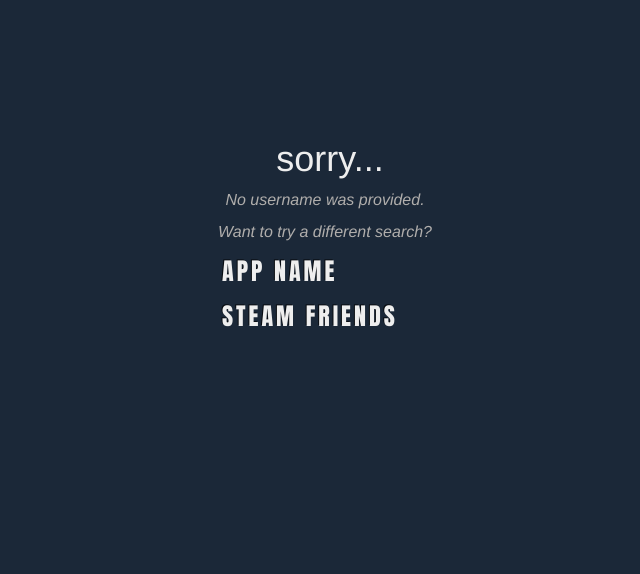
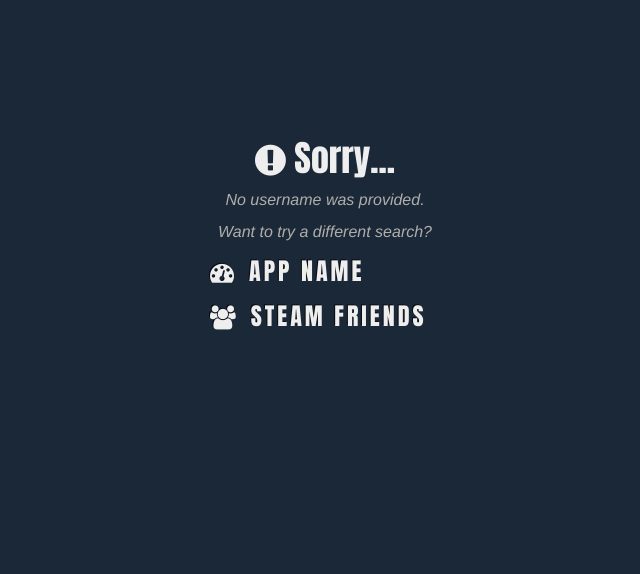
Before and after one commit to jprusik/steam-gauge, a Flask app: page /account in a window 1280 px wide. Shown: the part 51-625 px from the top of the page, without its empty margins (315-955 px from the left). Run offline with Flask 2, Linux system fonts and the light colour scheme; some libraries are stand-ins or nearby versions.

Commit message:
fix error page glyphicons and font family

```diff
--- a/app/templates/error.html
+++ b/app/templates/error.html
@@ -4,12 +4,12 @@
 {% block content %}
     <div style="margin:10% auto;max-width:640px;">
         <div style="margin:30px auto;text-align:center;">
-            <h1><a style="color:#EEEEEE;text-decoration:none;line-height: 1.1em;vertical-align:bottom;" href="{{ config.DOMAIN_URL }}"><i class="icon-exclamation-sign"></i>&nbsp;{% if error_code == 'app' %}sorry...{% else %}{{ error_code }}{% endif %}</a></h1>
+            <h1><a style="font-family:Impact,Arial,sans-serif;text-transform:capitalize;color:#EEEEEE;text-decoration:none;line-height: 1.1em;vertical-align:bottom;" href="{{ config.DOMAIN_URL }}"><i class="fa fa-exclamation-circle"></i>&nbsp;{% if error_code == 'app' %}sorry...{% else %}{{ error_code }}{% endif %}</a></h1>
             <p style="font-style:italic;color:#B0AEAC;">{% if error_message %}{{ error_message }}.{% endif %}</p>
             <p style="font-style:italic;color:#B0AEAC;">Want to try a different search?</p>
             <div style="margin:auto;width:230px;font-size:1.5em;font-weight:normal;letter-spacing:3px;font-family:ImpactEmb,Impact,Helvetica,Arial,sans-serif;text-transform:uppercase;text-shadow:-1px -1px 0px rgba(0, 0, 0, 0.7);-webkit-user-select:none;-khtml-user-select:none;-moz-user-select:none;-ms-user-select:none;user-select:none;">
-                <p style="text-align:left;"><a style="text-decoration:none;color:#EEEEEE;vertical-align:bottom;" href="{{ url_for('index') }}"><i style="margin-right:0.5em;" class="icon-dashboard"></i>{{ config.APP_NAME }}</a></p>
-                <p style="text-align:left;"><a style="text-decoration:none;color:#EEEEEE;vertical-align:bottom;" href="{{ url_for('friends') }}"><i style="margin-right:0.5em;" class="icon-group"></i>Steam Friends</a></p>
+                <p style="text-align:left;"><a style="text-decoration:none;color:#EEEEEE;vertical-align:bottom;" href="{{ url_for('index') }}"><i style="margin-right:0.5em;" class="fa fa-dashboard"></i>{{ config.APP_NAME }}</a></p>
+                <p style="text-align:left;"><a style="text-decoration:none;color:#EEEEEE;vertical-align:bottom;" href="{{ url_for('friends') }}"><i style="margin-right:0.5em;" class="fa fa-group"></i>Steam Friends</a></p>
             </div>
         </div>
     </div>
```
